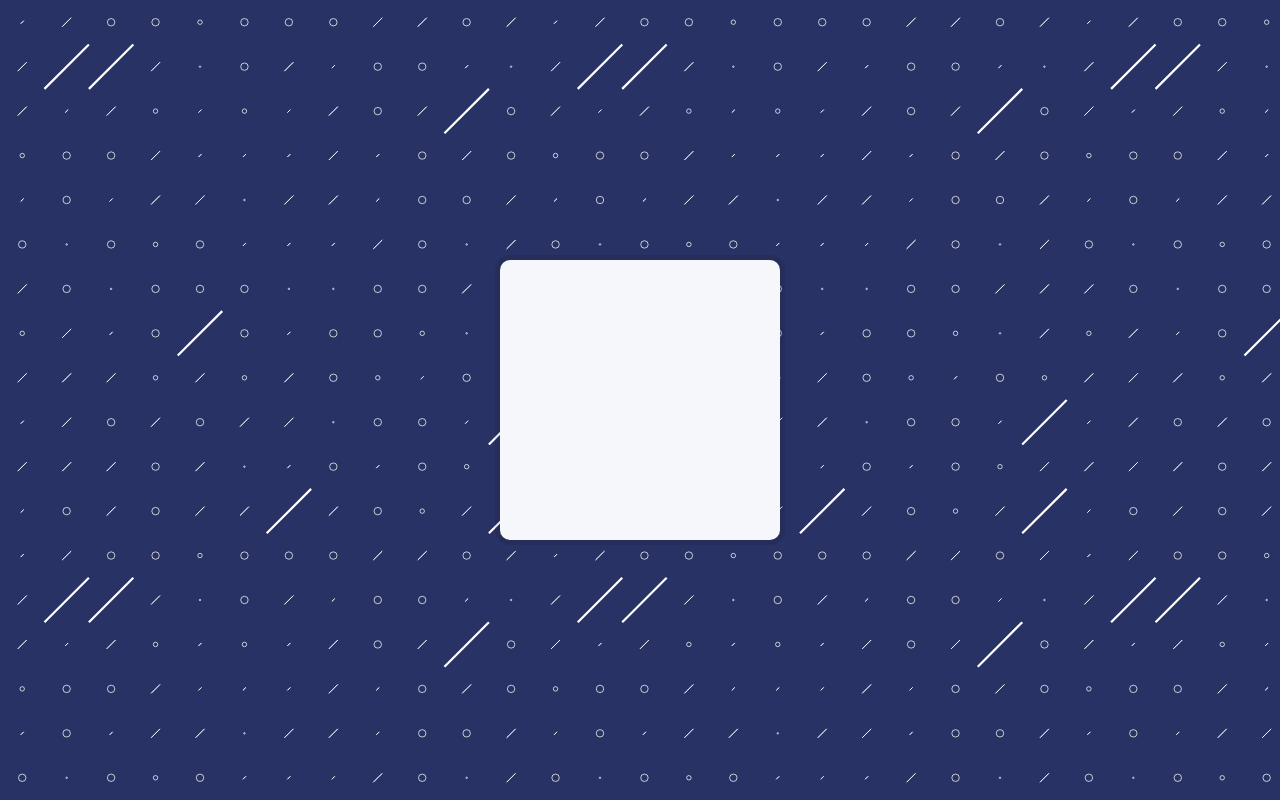
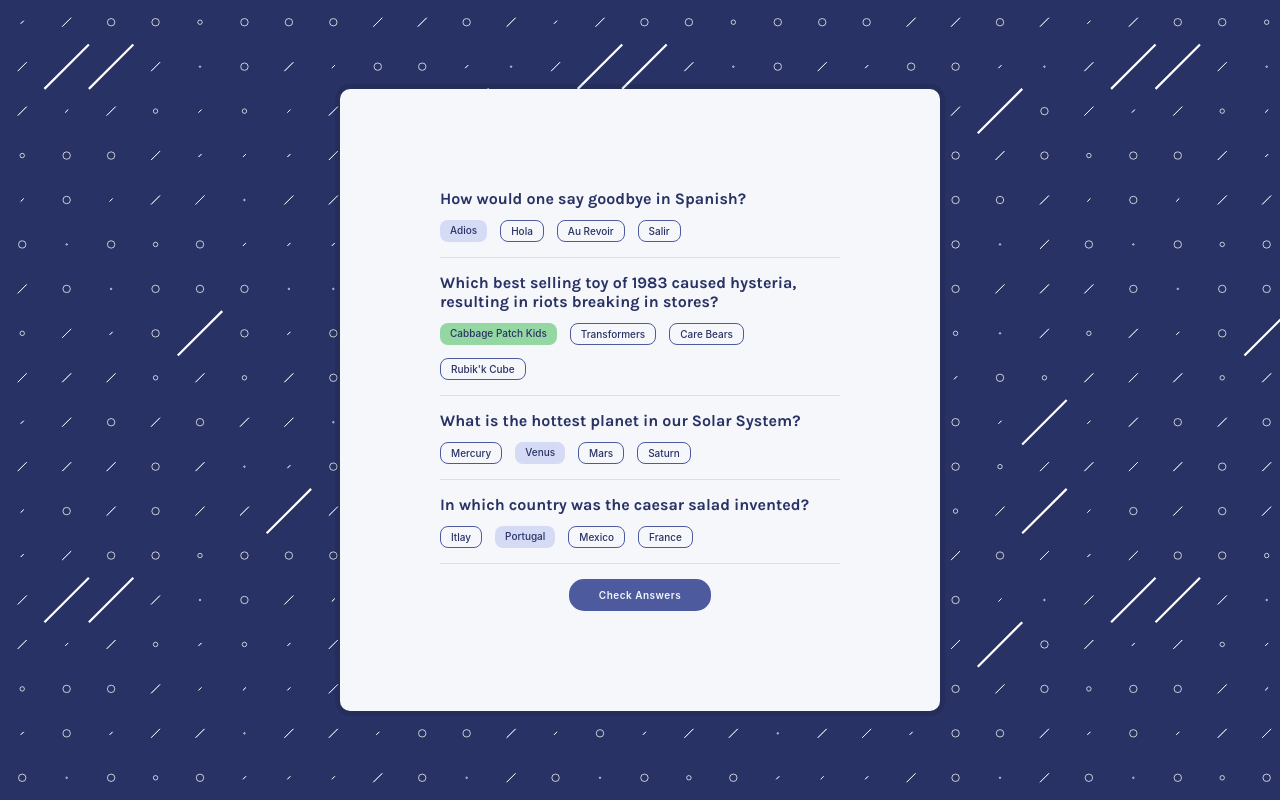
Before and after one commit to golucristian22/Quizzical, a React (Create React App) app: page /quizz in a window 1280 px wide. Before the commit this address had no page. Built offline with nearby package versions, Linux system fonts and the light colour scheme.

Commit message:
Added Static Quizz Component And It's Styles.

```diff
--- a/src/App.js
+++ b/src/App.js
@@ -1,13 +1,17 @@
 import Intro from "./components/intro/intro.component";
+import Quizz from "./components/quizz/quizz.component";
+import { BrowserRouter } from "react-router-dom";
 import { Routes, Route } from "react-router-dom";
 
 function App() {
   return (
     <div className="quizzical__container">
-      <Routes>
-        <Route path="/" element={<Intro />} />
-        <Route path="/" element={<Intro />} />
-      </Routes>
+      <BrowserRouter>
+        <Routes>
+          <Route path="/" element={<Intro />} />
+          <Route path="/quizz" element={<Quizz />} />
+        </Routes>
+      </BrowserRouter>
     </div>
   );
 }
--- a/src/components/intro/intro.component.jsx
+++ b/src/components/intro/intro.component.jsx
@@ -1,11 +1,14 @@
 import "./intro.styles.scss";
+import { Link } from "react-router-dom";
 
 function Intro() {
   return (
     <div className="intro">
       <h1 className="intro__heading">Quizzical</h1>
       <p className="intro__description">Test Your Knowledge!</p>
-      <button className="intro__btn btn btn--primary">Start quiz</button>
+      <button className="intro__btn btn btn--primary">
+        <Link to={"quizz"}>Start Quizz</Link>
+      </button>
     </div>
   );
 }
--- /dev/null
+++ b/src/components/quizz/quizz.component.jsx
@@ -0,0 +1,66 @@
+import "./quizz.styles.scss";
+
+const Quizz = () => {
+  return (
+    <div className="quizz">
+      <div className="quizz__question">
+        <h3 className="question__heading">
+          How would one say goodbye in Spanish?
+        </h3>
+        <div className="question__answers-container">
+          <div className="question__answer question__answer--selected">
+            Adios
+          </div>
+          <div className="question__answer">Hola</div>
+          <div className="question__answer">Au Revoir</div>
+          <div className="question__answer">Salir</div>
+        </div>
+      </div>
+      <div className="quizz__question">
+        <h3 className="question__heading">
+          Which best selling toy of 1983 caused hysteria, resulting in riots
+          breaking in stores?
+        </h3>
+        <div className="question__answers-container">
+          <div className="question__answer question__answer--correct">
+            Cabbage Patch Kids
+          </div>
+          <div className="question__answer">Transformers</div>
+          <div className="question__answer">Care Bears</div>
+          <div className="question__answer">Rubik'k Cube</div>
+        </div>
+      </div>
+      <div className="quizz__question">
+        <h3 className="question__heading">
+          What is the hottest planet in our Solar System?
+        </h3>
+        <div className="question__answers-container">
+          <div className="question__answer">Mercury</div>
+          <div className="question__answer question__answer--selected">
+            Venus
+          </div>
+          <div className="question__answer">Mars</div>
+          <div className="question__answer">Saturn</div>
+        </div>
+      </div>
+      <div className="quizz__question">
+        <h3 className="question__heading">
+          In which country was the caesar salad invented?
+        </h3>
+        <div className="question__answers-container">
+          <div className="question__answer">Itlay</div>
+          <div className="question__answer question__answer--selected">
+            Portugal
+          </div>
+          <div className="question__answer">Mexico</div>
+          <div className="question__answer">France</div>
+        </div>
+      </div>
+      <div className="quizz__btn-container">
+        <button className="quizz__btn">Check Answers</button>
+      </div>
+    </div>
+  );
+};
+
+export default Quizz;
--- /dev/null
+++ b/src/components/quizz/quizz.styles.scss
@@ -0,0 +1,83 @@
+.quizz {
+  display: flex;
+  flex-direction: column;
+  justify-content: center;
+  align-items: flex-start;
+  color: #293264;
+  max-width: 400px;
+
+  &__question {
+    border-bottom: 0.8px solid #dbdef0;
+    margin: 0 0 15px 0;
+    width: 100%;
+  }
+
+  &__btn-container {
+    display: flex;
+    justify-content: center;
+    width: 100%;
+  }
+
+  &__btn {
+    padding: 1rem 3rem;
+    font-family: "Inter";
+    font-style: normal;
+    font-weight: 600;
+    font-size: 10px;
+    text-align: center;
+    color: #f5f7fb;
+    background: #4d5b9e;
+    border-radius: 15px;
+    border: none;
+    cursor: pointer;
+    transition: 0.2s ease-out;
+    letter-spacing: 0.5px;
+
+    &:hover {
+      background: #5b669b;
+    }
+  }
+}
+
+.question {
+  &__heading {
+    font-family: "Karla";
+    font-weight: 700;
+    font-size: 16px;
+    margin: 0;
+  }
+
+  &__answers-container {
+    display: flex;
+    flex-wrap: wrap;
+    gap: 13px;
+    margin: 12px 0 15px 0;
+  }
+
+  &__answer {
+    border: 0.8px solid #4d5b9e;
+    border-radius: 8px;
+    padding: 4px 10px;
+    font-family: "Inter";
+    font-weight: 500;
+    font-size: 10px;
+    text-align: center;
+    color: #293264;
+
+    &--selected {
+      background: #d6dbf5;
+      border: 0;
+    }
+
+    &--correct {
+      background: #94d7a2;
+      border: 0;
+    }
+
+    &--wrong {
+      background: #fd5e5e;
+      border: 0;
+      opacity: 0.8;
+    }
+  }
+}
--- a/src/index.js
+++ b/src/index.js
@@ -1,6 +1,5 @@
 import React from "react";
 import ReactDOM from "react-dom/client";
-import { BrowserRouter } from "react-router-dom";
 import "./index.scss";
 import App from "./App";
 import reportWebVitals from "./reportWebVitals";
@@ -8,9 +7,7 @@ import reportWebVitals from "./reportWebVitals";
 const root = ReactDOM.createRoot(document.getElementById("root"));
 root.render(
   <React.StrictMode>
-    <BrowserRouter>
-      <App />
-    </BrowserRouter>
+    <App />
   </React.StrictMode>
 );
 
--- a/src/index.scss
+++ b/src/index.scss
@@ -21,6 +21,11 @@ body {
   align-items: center;
 }
 
+a {
+  text-decoration: none;
+  color: #f5f7fb;
+}
+
 code {
   font-family: source-code-pro, Menlo, Monaco, Consolas, "Courier New",
     monospace;
@@ -32,7 +37,7 @@ code {
   justify-content: center;
   align-items: center;
   background-color: #f5f7fb;
-  padding: 14rem;
+  padding: 10rem;
   border-radius: 10px;
   box-shadow: 0.1px 0.1px 0 5px rgba(0, 0, 0, 0.1);
 }
@@ -49,5 +54,11 @@ code {
     background: #4d5b9e;
     border-radius: 15px;
     border: none;
+    cursor: pointer;
+    transition: 0.2s ease-out;
+
+    &:hover {
+      background: #5b669b;
+    }
   }
 }
```
